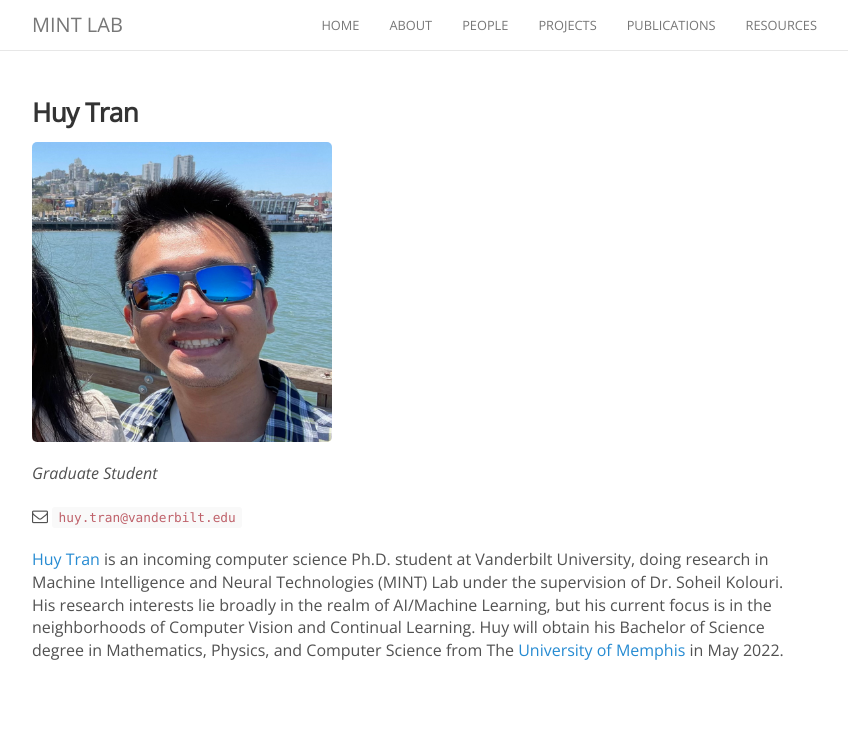
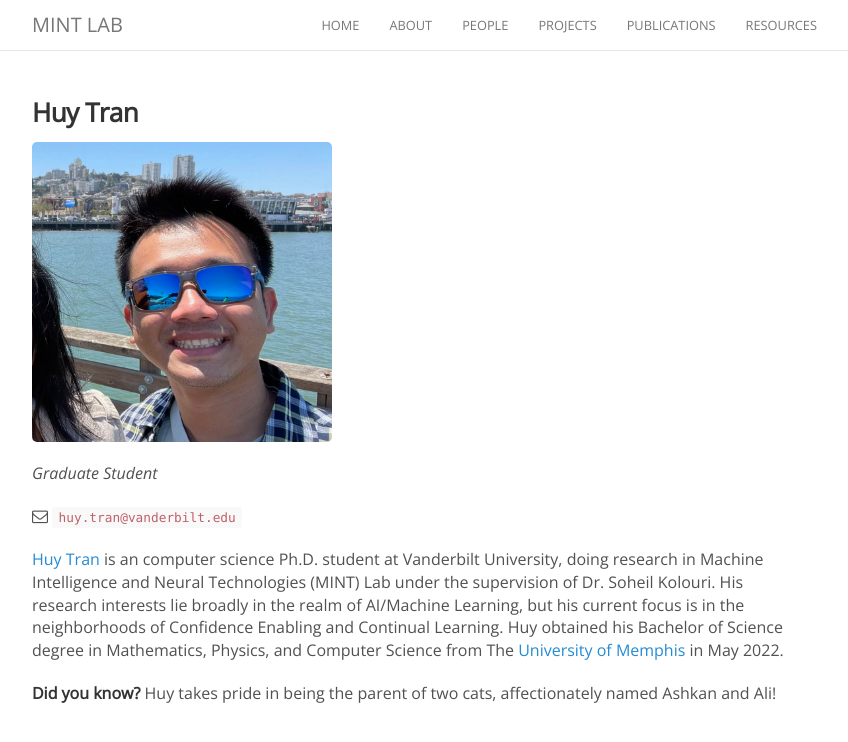
Before and after one commit to naqibUVa/nsp.github.io, a Jekyll site: the page built from _people/Huy_Tran.md, in a window 1280 px wide. Shown: the top 742 px of the page, without its empty margins (223-1071 px from the left). Built offline with Jekyll 4.4.1, drawn with Linux system fonts in a browser that asks for light colours; nearby versions of some CDN libraries; comment, search, counter and statistics services are not loaded.

Commit message:
Update Huy_Tran.md

```diff
--- a/_people/Huy_Tran.md
+++ b/_people/Huy_Tran.md
@@ -11,4 +11,6 @@ _Graduate Student_<br>
 
 <i class="fa fa-envelope-o"></i> `huy.tran@vanderbilt.edu`
 
-[Huy Tran](https://huytranirl.github.io/) is an incoming computer science Ph.D. student at Vanderbilt University, doing research in Machine Intelligence and Neural Technologies (MINT) Lab under the supervision of Dr. Soheil Kolouri. His research interests lie broadly in the realm of AI/Machine Learning, but his current focus is in the neighborhoods of Computer Vision and Continual Learning. Huy will obtain his Bachelor of Science degree in Mathematics, Physics, and Computer Science from The [University of Memphis](https://www.memphis.edu/index.php) in May 2022.
+[Huy Tran](https://huytranirl.github.io/) is an computer science Ph.D. student at Vanderbilt University, doing research in Machine Intelligence and Neural Technologies (MINT) Lab under the supervision of Dr. Soheil Kolouri. His research interests lie broadly in the realm of AI/Machine Learning, but his current focus is in the neighborhoods of Confidence Enabling and Continual Learning. Huy obtained his Bachelor of Science degree in Mathematics, Physics, and Computer Science from The [University of Memphis](https://www.memphis.edu/index.php) in May 2022.
+
+**Did you know?** Huy takes pride in being the parent of two cats, affectionately named Ashkan and Ali!
```
